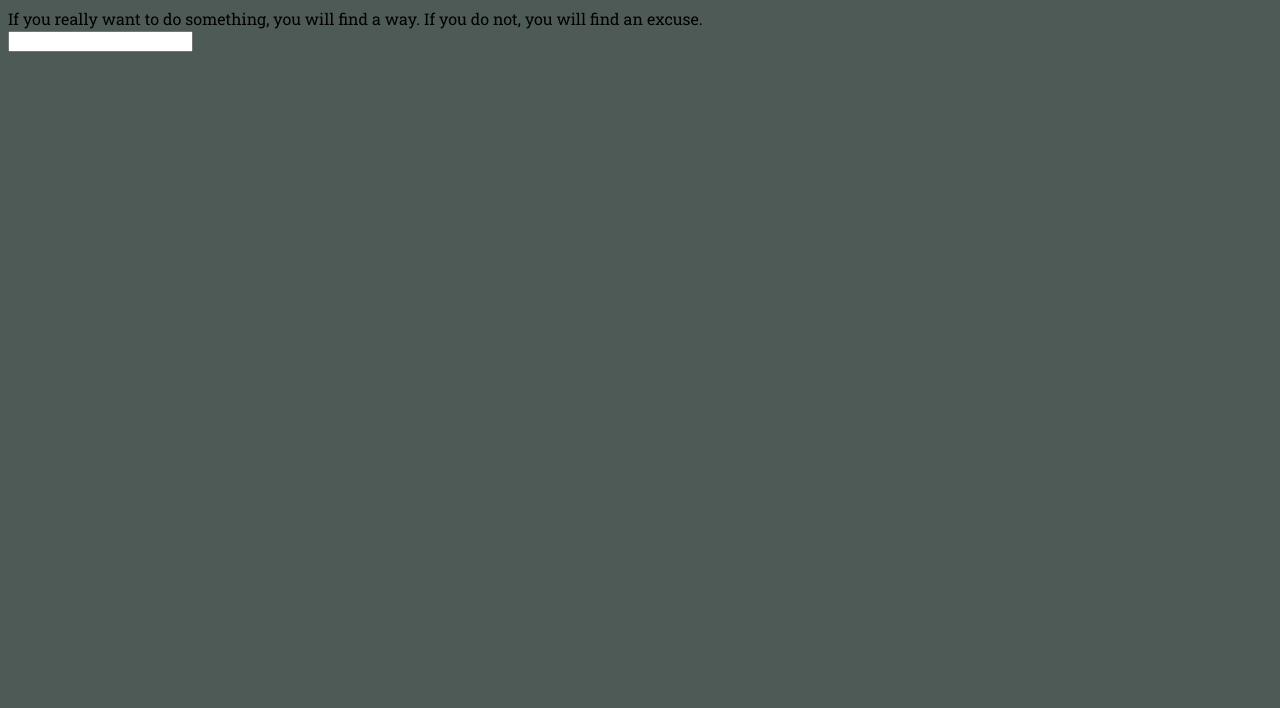
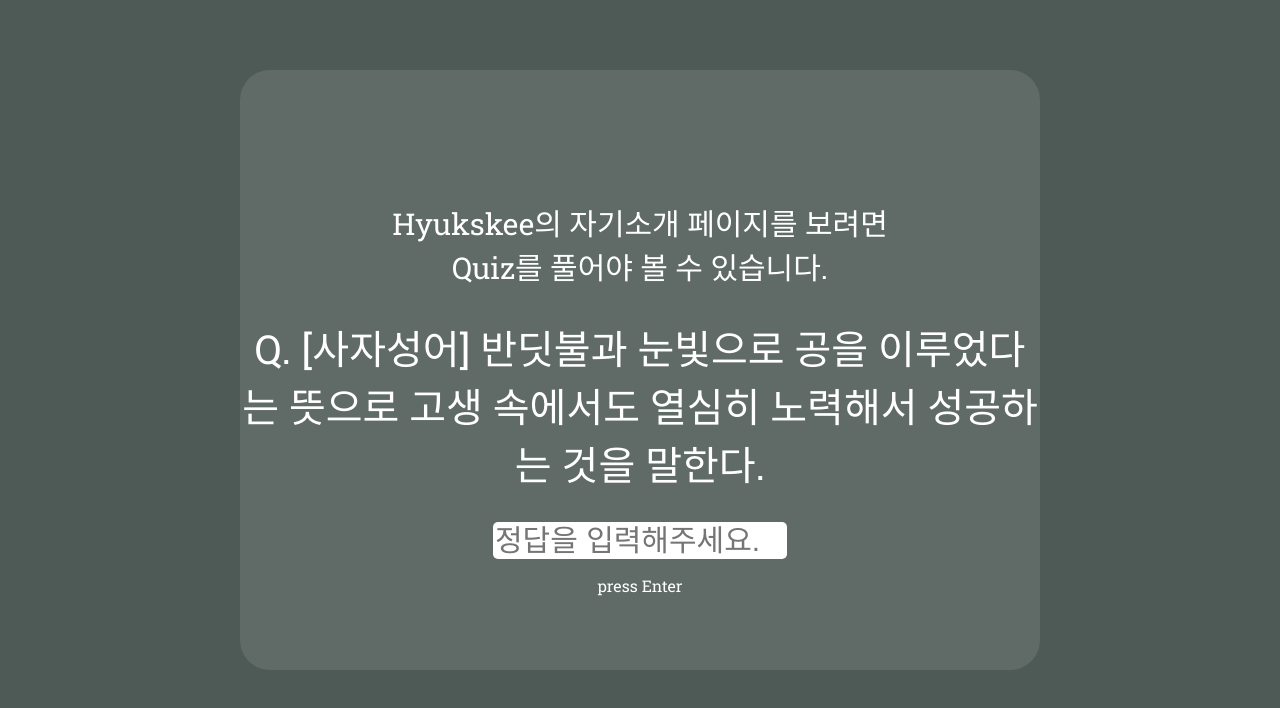
Before and after one commit to HYUKSKEE/ABOUT_ME, a website: page index.html in a window 1280 px wide. Drawn offline with Linux system fonts and the light colour scheme.

Commit message:
07/09 Quiz css 완성

```diff
--- a/Javascript/data.js
+++ b/Javascript/data.js
@@ -1,48 +1,48 @@
 const quizs = [
   {
-    quiz: "I never dreamed about success, I worked for it",
-    answer: "Estee Lauder",
+    quiz: "Q. [넌센스] 자동차를 톡 하고 치면?",
+    answer: "카톡",
   },
   {
-    quiz: "Do not try to be original, just try to be good.",
-    answer: "Paul Rand",
+    quiz: "Q. [넌센스] 오래될수록 젊어 보이는 것은?",
+    answer: "사진",
   },
   {
-    quiz: "Do not be afraid to give up the good to go for the great",
-    answer: "John D. Rockefeller",
+    quiz: "Q. [넌센스] 광부가 가장 많은 나라는?",
+    answer: "케냐",
   },
   {
-    quiz: "If you cannot fly then run. If you cannot run, then walk. And if you cannot walk, then crawl, but whatever you do, you have to keep moving forward.",
-    answer: "Martin Luther King Jr.",
+    quiz: "Q. [사자성어] 고생 끝에 낙이 온다.",
+    answer: "고진감래",
   },
   {
-    quiz: "Our greatest weakness lies in giving up. The most certain way to succeed is always to try just one more time.",
-    answer: "Thomas Edison",
+    quiz: "Q. [사자성어] 많으면 많을수록 좋다.",
+    answer: "다다익선",
   },
   {
-    quiz: "The fastest way to change yourself is to hang out with people who are already the way you want to be",
-    answer: "REid Hoffman",
+    quiz: "Q. [사자성어] 까마귀 날자 배 떨어진다?(억울한 일을 당했을 때)",
+    answer: "오비이락",
   },
   {
-    quiz: "Money is like gasoline during a road trip. You do not want to run out of gas on your trip, but you are not doing a tour of gas stations",
-    answer: "Tim O Reilly",
+    quiz: "Q. [속담] 목구멍이 OOO",
+    answer: "포도청",
   },
   {
-    quiz: "Some people dream of success, while other people get up every morning and make it happen",
-    answer: "Wayne Huizenga",
+    quiz: "Q. [속담] 어물전 망신은 OOO가 시킨다.",
+    answer: "꼴뚜기",
   },
   {
-    quiz: "The only thing worse than starting something and falling.. is not starting something",
-    answer: "SEth Godin",
+    quiz: "Q. [속담] OO도 위아래가 있다.",
+    answer: "찬물",
   },
   {
-    quiz: "If you really want to do something, you will find a way. If you do not, you will find an excuse.",
-    answer: "Jim Rohn",
+    quiz: "Q. [사자성어] 반딧불과 눈빛으로 공을 이루었다는 뜻으로 고생 속에서도 열심히 노력해서 성공하는 것을 말한다.",
+    answer: "형설지공",
   },
 ];
 
-const quiz = document.querySelector("#quiz span:first-child");
-const answer = document.querySelector("#quiz input:last-child");
+const quiz = document.querySelector("#Qform span:first-child");
+const answer = document.querySelector("#Qform input:last-child");
 const todaysQuiz = quizs[Math.floor(Math.random() * quizs.length)];
 /* console.log(JSON.stringify(quizs)); */
 const setQuizs = JSON.stringify(quizs);
--- a/Javascript/login.js
+++ b/Javascript/login.js
@@ -1,7 +1,7 @@
-const loginForm = document.querySelector("#Login-form");
-const loginInput = document.querySelector("#Login-form input");
+const loginForm = document.querySelector("#Login-box");
+const loginInput = document.querySelector("#Login-box input");
 const mainDiv = document.getElementById("main");
-const logOut = document.querySelector(".logout");
+const logOut = document.querySelector("#logout");
 /* console.log(answerListArray); */
 const todayAnswersIndex = todaysQuiz.answer;
 const todayQuizIndex = todaysQuiz.quiz;
@@ -16,7 +16,7 @@
     quizListArray.indexOf(todayQuizIndex)
   ) {
     event.preventDefault();
-    alert("암호가 틀리다!");
+    alert("틀렸습니다.");
   } else {
     event.preventDefault();
     localStorage.setItem(SOLVED_KEY, solvedArray);
--- a/index.html
+++ b/index.html
@@ -11,17 +11,29 @@
     <title>HYUKSKEE</title>
   </head>
   <body style="background-color: #4e5a56">
-    <form action="#" method="get" id="Login-form">
-      <div id="quiz" class="quiz">
-        <span></span><br />
-        <input type="text" />
+    <div id="Login-box" class="Quiz-box">
+      <div class="quiz-intro">
+        <h1 class="sr-only">Quiz box</h1>
+        <p>
+          Hyukskee의 자기소개 페이지를 보려면 <br />
+          Quiz를 풀어야 볼 수 있습니다.
+        </p>
       </div>
-    </form>
+      <form action="#" method="get" id="Login-form">
+        <div id="Qform">
+          <span></span><br />
+          <input type="text" placeholder="정답을 입력해주세요." />
+          <p>press Enter</p>
+        </div>
+      </form>
+    </div>
     <div id="main" class="hidden">
       <nav class="Nav_bar">
         <h1>Global navigation Menu</h1>
         <ul>
-          <li><a href="./index.html" aria-label="Go to Home">Home</a></li>
+          <li class="li1">
+            <a href="./index.html" aria-label="Go to Home">Home</a>
+          </li>
           <li>
             <a href="./About.html" aria-lable="Go to about page">About</a>
           </li>
@@ -31,8 +43,10 @@
           <li>
             <a href="./Contact.html" aria-label="Go to Contect page">Contact</a>
           </li>
+          <li class="logout">
+            <button id="logout">나갈게</button>
+          </li>
         </ul>
-        <button class="logout">나가기</button>
       </nav>
       <section class="Home">
         <h1><img src="./assets/HYUKSKEE_PROFILE.jpg" alt="" /></h1>
--- a/style.css
+++ b/style.css
@@ -8,6 +8,36 @@
 
 .hidden {
   display: none;
+}
+
+.Quiz-box {
+  width: 800px;
+  height: 500px;
+  margin: auto;
+  margin-top: 70px;
+  padding-top: 100px;
+  text-align: center;
+  border-radius: 30px;
+  color: #fff;
+  background: rgba(255, 255, 255, 0.1);
+}
+
+.quiz-intro {
+  font-size: 30px;
+}
+
+.Quiz-box span {
+  font-size: 40px;
+}
+
+.Quiz-box input {
+  width: 290px;
+  height: 35px;
+  font-size: 30px;
+  margin-top: 30px;
+  border: none;
+  border-radius: 5px;
+  color: black;
 }
 
 .Nav_bar {
@@ -26,6 +56,7 @@
 
 .Nav_bar ul {
   display: inline-block;
+  margin-left: 100px;
   padding-left: 0px;
 }
 
@@ -44,6 +75,20 @@
 .Nav_bar li a {
   color: aliceblue;
   text-decoration: none;
+}
+
+.Nav_bar li.logout button {
+  width: 60px;
+  margin-left: 500px;
+  border: none;
+  color: #fff;
+  font-size: 16px;
+  cursor: pointer;
+  background: rgba(255, 255, 255, 0.05);
+}
+
+li.logout {
+  padding: 0;
 }
 
 .Home {
```
Also changed, not shown: About.html (+3 -0 lines), login.html (deleted, +0 -19 lines).
